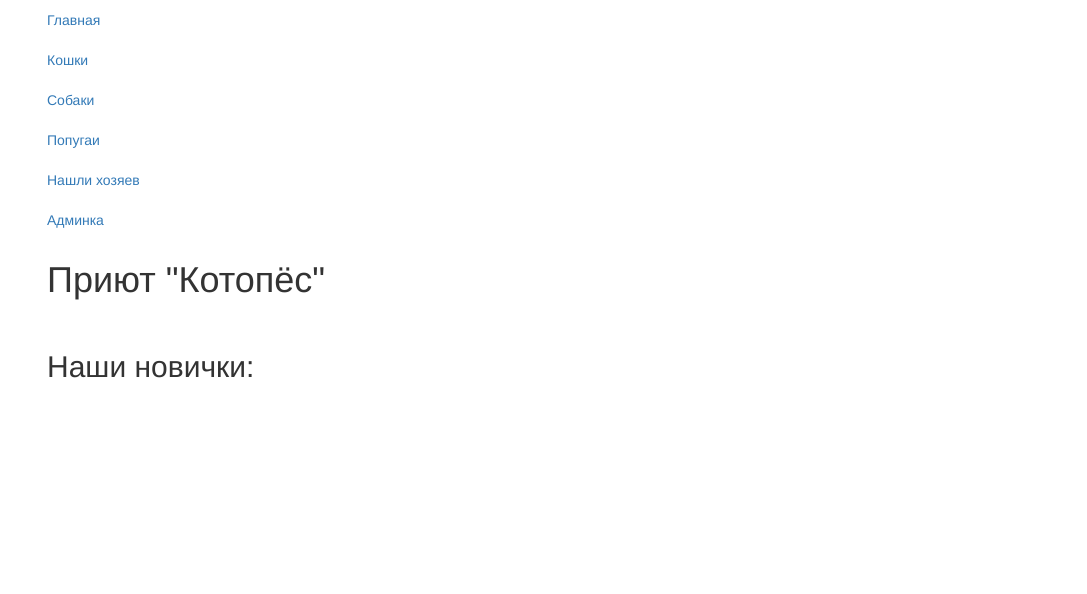
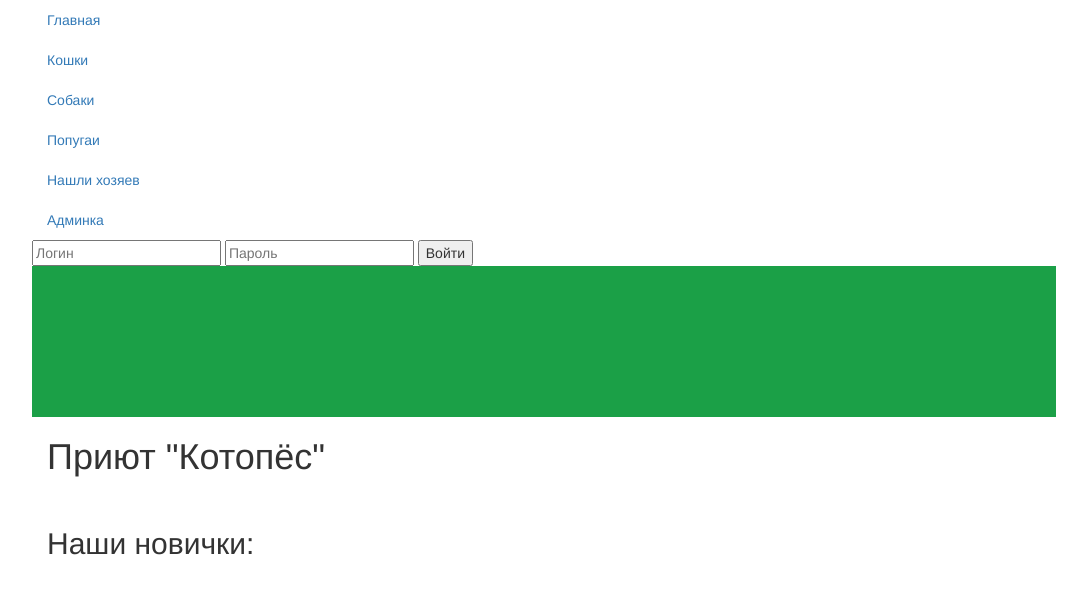
Before and after one commit to AlexanderPron/shelter, a Django app: page / in a window 1280 px wide. Shown: the top 594 px of the page, without its empty margins (96-1183 px from the left). Run offline with Django 3.2, Linux system fonts and the light colour scheme; data that the repository does not hold is empty; some libraries are stand-ins or nearby versions.

Commit message:
going frontend

```diff
--- a/shelter/pets/static/style/base.css
+++ b/shelter/pets/static/style/base.css
@@ -8,3 +8,12 @@
 .head-nav{
   display: inline;
 }
+.down-part{
+  height: 151px;
+  width: 100%;
+}
+.shelter-pic{
+  height: 151px;
+  width: 100%;
+  background-color: rgb(27, 160, 71);
+}
--- a/shelter/pets/templates/base.html
+++ b/shelter/pets/templates/base.html
@@ -12,6 +12,7 @@
 <body>
     <div class="wrap">
       <header>
+        <div class="upper-part">
           <nav class="nav-menu">
             <ul class="nav head-nav">
               <li class="nav-item item-head-nav">
@@ -34,6 +35,24 @@
               </li>
             </ul>
           </nav>
+          <div class="login-form">
+            <form action="" method="POST">
+              <input class="login-input" type="text" placeholder="Логин">
+              <input class="pass-input" type="password" placeholder="Пароль">
+              <button type="submit">Войти</button>
+            </form>
+          </div>
+        </div>
+        <div class="down-part">
+          <div class="logo">
+
+          </div>
+          <div class="shelter-pic">
+
+          </div>
+
+        </div>
+
       </header>
       <div class="container">
         {% block content %}
```
Also changed, not shown: imgs for shelter project/cat1.jpg (added), imgs for shelter project/cat2.jpg (added), imgs for shelter project/dog1.jpg (added), imgs for shelter project/dog2.jpg (added), imgs for shelter project/parrot1.jpg (added), imgs for shelter project/parrot2.png (added), imgs for shelter project/parrot3.jpg (added), imgs for shelter project/shelter-pic.jpg (added), imgs for shelter project/котопес.jpg (added), imgs for shelter project/котопес2.jpg (added). Lines whose indentation alone changed are shown as unchanged.
